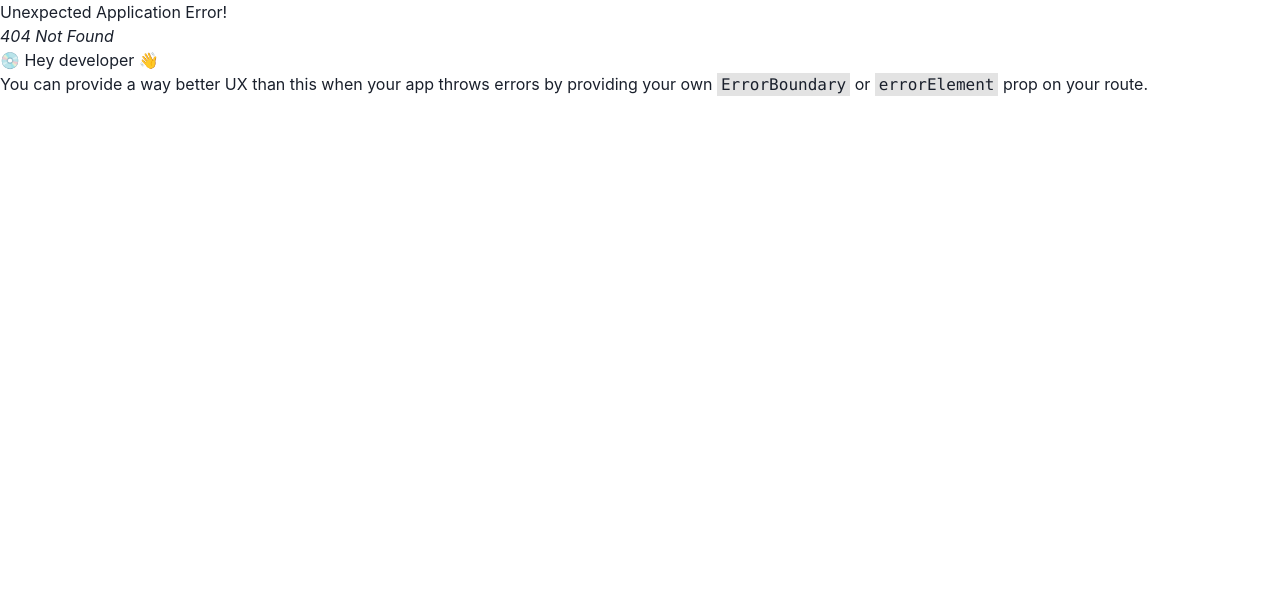
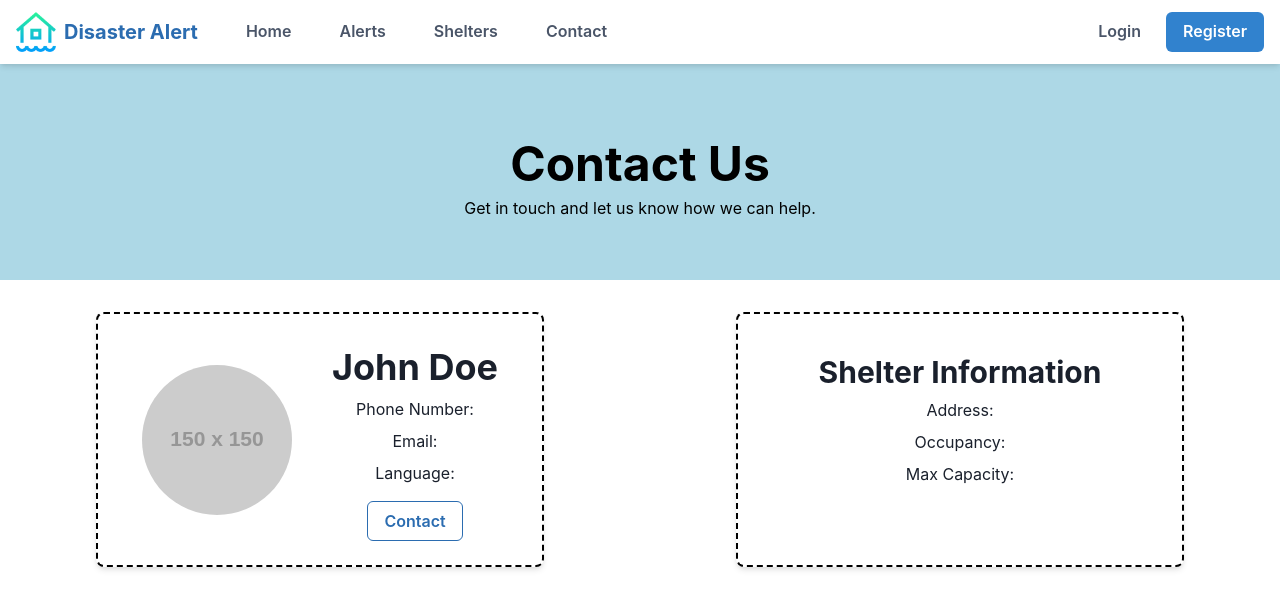
Before and after one commit to dlinh31/disaster-alert, a React (Vite) app in the folder frontend/: page /contact in a window 1280 px wide. Before the commit this address had no page. Shown: the top 608 px of the page. Built offline with nearby package versions, Linux system fonts and the light colour scheme.

Commit message:
add contact

```diff
--- a/frontend/src/App.jsx
+++ b/frontend/src/App.jsx
@@ -11,6 +11,7 @@ import Login from './views/Login';
 import Register from './views/Register';
 import UserProfile from './views/UserProfile';
 import FirstPage from './views/FirstPage';
+import Contact from './views/Contact';
 
 // Correct the route structure
 const router = createBrowserRouter(
@@ -21,6 +22,7 @@ const router = createBrowserRouter(
       <Route path="/register" element={<Register />} />
       <Route path="/user" element={<UserProfile />} />
       <Route path="/" element={<FirstPage />} />
+      <Route path="/contact" element={<Contact />} />
     </>
   )
 );
--- /dev/null
+++ b/frontend/src/views/Contact.jsx
@@ -0,0 +1,108 @@
+import React from 'react';
+import Navbar from '../components/Navbar';
+import { Box, Button, Flex, Heading, Text, Image } from '@chakra-ui/react';
+import { useNavigate } from 'react-router-dom';
+
+function Contact() {
+    const navigate = useNavigate();
+
+    return (
+        <Box
+            minHeight="100vh"
+            minWidth="100vw"
+            position="relative"
+        >
+            {/* Navbar with transparent background */}
+            <Navbar />
+
+            <Flex direction="column" alignItems="center" height="35vh" justifyContent="center" bg="lightblue" paddingTop="10vh">
+                <Heading as="h1" size="2xl" color="black" textAlign="center">
+                    Contact Us
+                </Heading>
+                <Text color="black" textAlign="center" marginTop="2">
+                    Get in touch and let us know how we can help.
+                </Text>
+            </Flex>
+
+            {/* Flex container for contact options */}
+            <Flex
+                direction={['column', 'column', 'row']} // Stack vertically on small screens and horizontally on larger screens
+                justify="space-around"
+                align="stretch" // Stretch cards to the same height
+                wrap="wrap" // Allows wrapping if the screen is too small
+                marginTop="8" // Add some margin at the top
+            >
+                {/* Provider Card */}
+                <Box
+                    bg="white"
+                    borderRadius="lg"
+                    boxShadow="md"
+                    border="2px dashed black"
+                    padding="6"
+                    display="flex"
+                    flexDirection="row"
+                    alignItems="center"
+                    justifyContent="space-around" // Ensure content is spaced evenly
+                    width={['80%', '80%', '35%']} // Full width on small screens, 45% on larger screens
+                >
+
+                    <Image
+                        src="https://via.placeholder.com/150"
+                        alt="Profile"
+                        boxSize="150px"
+                        borderRadius="full"
+                    />
+                     <Box
+                     display="flex"
+                     flexDirection="column"
+                     alignItems="center">
+                    <Heading marginTop="2" textAlign="center">
+                      John Doe
+                    </Heading>
+                    <Text marginTop="2" textAlign="center">
+                        Phone Number:
+                    </Text>
+                    <Text marginTop="2" textAlign="center">
+                        Email:
+                    </Text>
+                    <Text marginTop="2" textAlign="center">
+                        Language:
+                    </Text>
+                    <Button
+                        colorScheme="blue"
+                        variant="outline"
+                        marginTop="4"
+                        onClick={() => navigate('/sales')} // Change the route as needed
+                    >
+                        Contact
+                    </Button>
+                    </Box>
+                </Box>
+
+                {/* Help & Support Card */}
+                <Box
+                    bg="white"
+                    borderRadius="lg"
+                    boxShadow="md"
+                    border="2px dashed black"
+                    padding="6"
+                    textAlign="center"
+                    width={['80%', '80%', '35%']} // Full width on small screens, 45% on larger screens
+                >
+                    <Heading as="h3" size="lg" marginTop="4">Shelter Information</Heading>
+                    <Text marginTop="2" textAlign="center">
+                        Address:
+                    </Text>
+                    <Text marginTop="2" textAlign="center">
+                        Occupancy:
+                    </Text>
+                    <Text marginTop="2" textAlign="center">
+                        Max Capacity:
+                    </Text>
+                </Box>
+            </Flex>
+        </Box>
+    );
+}
+
+export default Contact;
```
